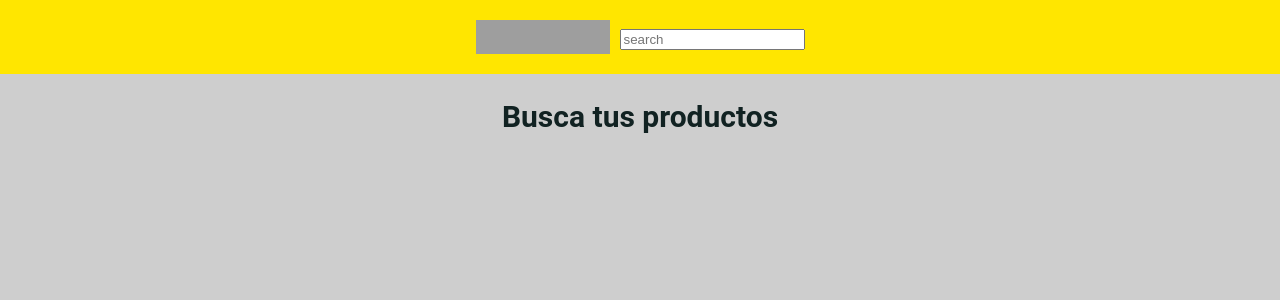
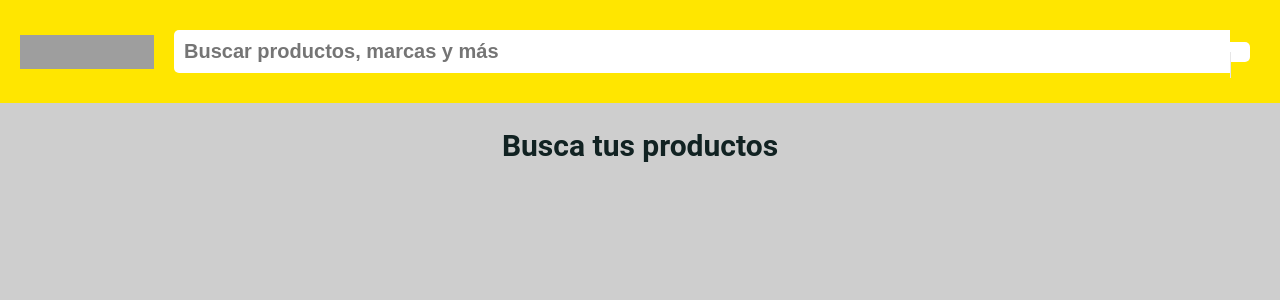
Before and after one commit to diegoferhu/test-meli, a React app: page / in a window 1280 px wide. Shown: the top 300 px of the page. Built offline with nearby package versions, Linux system fonts and the light colour scheme; grey boxes are pictures that could not be loaded; the HTML template or start-up script is replaced by a standard one.

Commit message:
:lipstick: Styled header component

```diff
--- a/src/server/index.js
+++ b/src/server/index.js
@@ -36,7 +36,8 @@ app.get("*", (req, res, next) => {
           <title>SSR with React Router</title>
           <script src="/bundle.js" defer></script>
           <link href="/main.css" rel="stylesheet">
-          <script>window.__INITIAL_DATA__ = ${serialize(data)}</script>
+          <link rel="stylesheet" href="https://cdnjs.cloudflare.com/ajax/libs/font-awesome/4.7.0/css/font-awesome.min.css">
+	 <script>window.__INITIAL_DATA__ = ${serialize(data)}</script>
         </head>
 
         <body>
--- a/src/shared/components/Search.js
+++ b/src/shared/components/Search.js
@@ -6,23 +6,32 @@ const Search = () => {
   const navigate = useNavigate();
 
   const handlerSearch = (e) => {
+    setSearch(e.target.value);
+
     if (e.key === "Enter") {
       e.preventDefault();
-      setSearch(e.target.value);
       navigate(`/items?search=${e.target.value}`);
     }
   };
+
+  const handlerClickSearch = (e) => {
+    e.preventDefault();
+    navigate(`/items?search=${search}`);
+  };
+
   return (
-    <div>
-      <form>
+    <form className="search">
       <input
+        className="search__input"
         name="search"
         type="text"
-          placeholder="search"
+        placeholder="Buscar productos, marcas y más"
         onKeyDown={handlerSearch}
       />
+      <button className="search__button" onClick={handlerClickSearch}>
+        <i className="fa fa-search"></i>
+      </button>
     </form>
-    </div>
   );
 };
 
--- a/src/shared/styles.css
+++ b/src/shared/styles.css
@@ -1,8 +1,8 @@
-
 :root {
   --black: #122;
-  --white: #cecece;
+  --backgroun-color: #cecece;
   --yellow: #ffe600;
+  --white: #fff;
 }
 
 *,
@@ -24,7 +24,7 @@ body {
   margin: 0;
   padding: 0;
   min-height: 100vh;
-  background: var(--white);
+  background: var(--backgroun-color);
   color: var(--black);
 }
 
@@ -51,6 +51,45 @@ body {
   width: 134px;
 }
 
+.search {
+  display: flex;
+  justify-content: center;
+  align-items: center;
+  width: 100%;
+  padding: 10px;
+}
+
+.search__input {
+  width: 100%;
+  padding: 10px;
+  border: none;
+  border-radius: 5px 0% 0% 5px;
+  font-size: 20px;
+  font-weight: bold;
+  outline: none;
+}
+
+.search__button {
+  background: var(--white);
+  position: relative;
+  border: none;
+  border-radius: 0% 5px 5px 0%;
+  color: var(--black);
+  font-size: 20px;
+  font-weight: bold;
+  padding: 10px;
+  outline: none;
+}
+
+.search__button::before {
+  content: '';
+  display: block;
+  height: 26px;
+  border-left: 1px solid #e6e6e6;
+  position: absolute;
+  left: 0;
+}
+
 .layout {
   display: flex;
   justify-content: center;
@@ -64,7 +103,7 @@ body {
   align-items: center;
   width: 100%;
   padding: 20px;
-  background: #fff;
+  background: var(--white);
   margin-bottom: 4px;
 }
 
```
Lines whose indentation alone changed are shown as unchanged.
